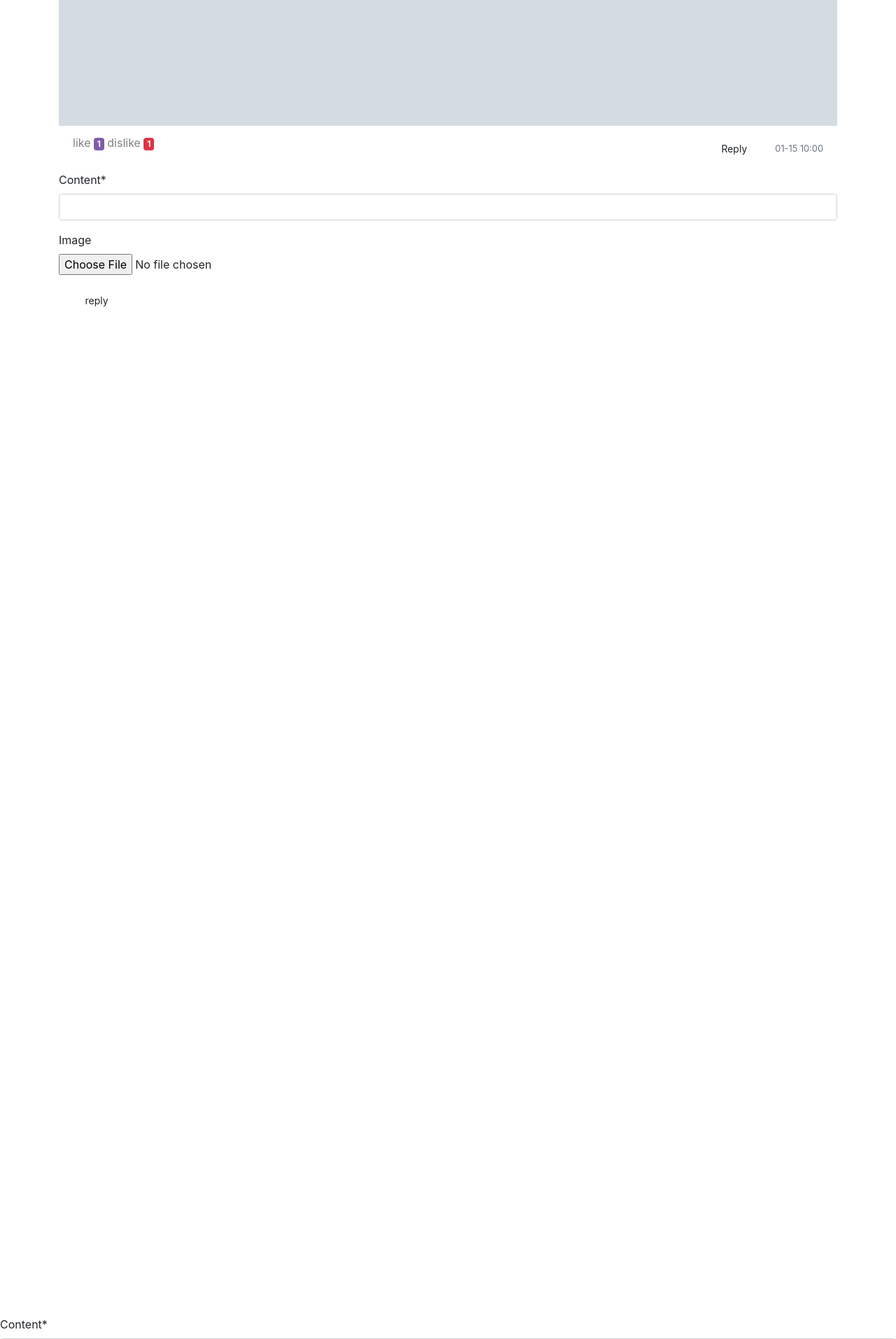
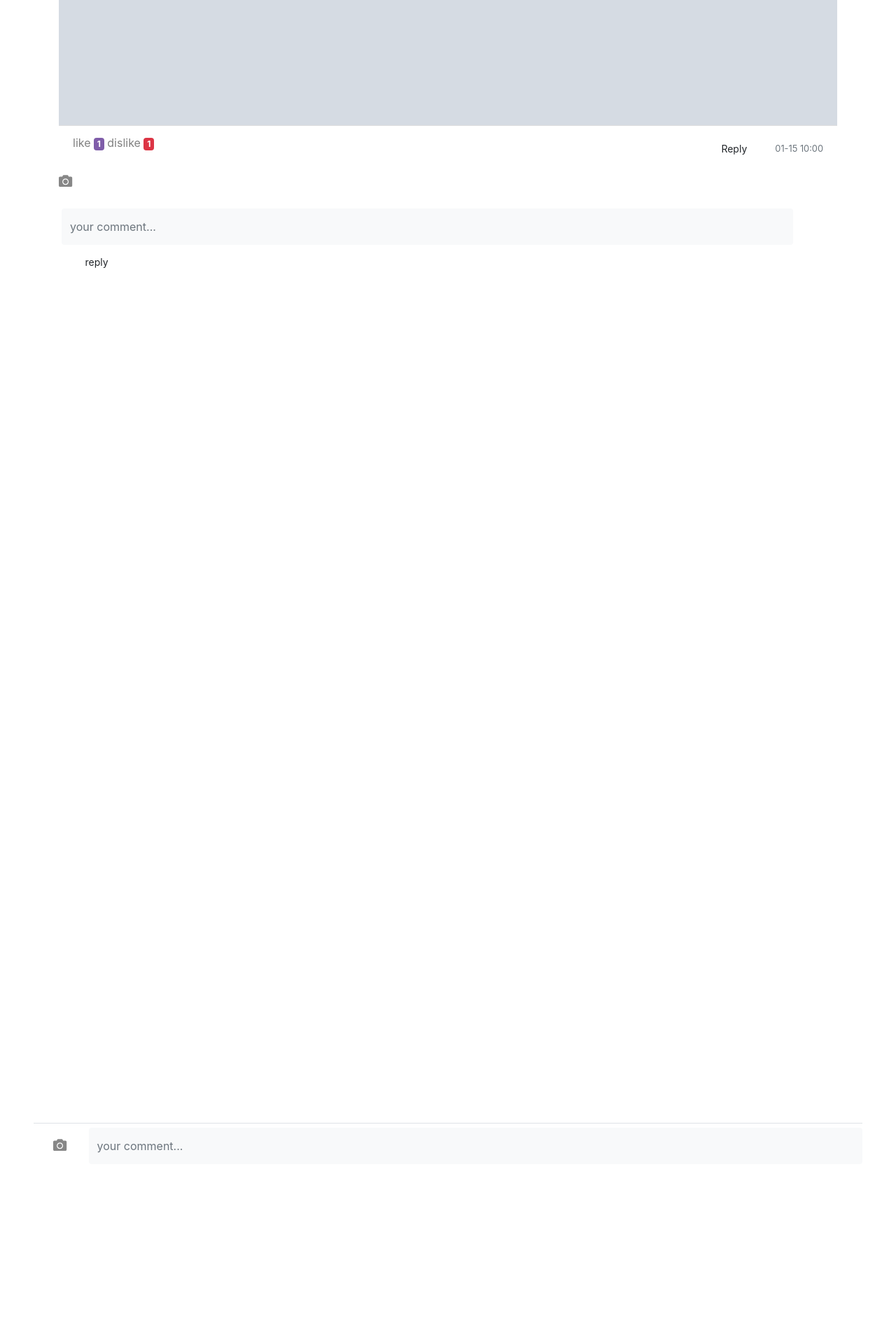
Before and after one commit to LaraDarine/lara-disqus, a Django app: page /discussions/1/ in a window 1280 px wide. Shown: the part 1964-3878 px from the top of the page at 70% size. After the commit the page ends 3612 px from the top, so only its background shows below. Run offline with Django 3.2, Linux system fonts and the light colour scheme; tables that the repository leaves empty hold one stand-in row (values such as "Sample post"); grey boxes marked "Sample" are stand-in pictures; some libraries are stand-ins or nearby versions.

Commit message:
Update comment form styles :art:

```diff
--- a/comments/forms.py
+++ b/comments/forms.py
@@ -8,12 +8,26 @@ User = get_user_model()
 
 
 class CommentForm(forms.ModelForm):
+    content = forms.CharField(
+        label='',
+        widget=forms.TextInput(
+            attrs={
+                'placeholder': 'your comment...'
+            }
+        )
+    )
+
+    image = forms.ImageField(
+        label='<i class="fas fa-camera"></i>',
+        allow_empty_file=True,
+        required=False
+    )
 
     class Meta:
         model = Comment
         fields = (
-            'content',
-            'image'
+            'image',
+            'content'
         )
 
     def add_comment(self, user, discussion):
--- a/static/css/custom.css
+++ b/static/css/custom.css
@@ -164,6 +164,38 @@ a, a:hover {
     background-color: transparent;
 }
 
+/* Comment styles */
+#new-comment {
+    padding: 4px;
+}
+
+#new-comment .form-group {
+    margin: 0 !important;
+}
+
+#div_id_content {
+    height: 40px;
+    width: 94%;
+}
+
+#div_id_image {
+    width: 4%;
+    font-size: larger;
+    color: #878787;
+}
+
+#div_id_content input {
+    margin: 2px 4px;
+    /* border-radius: 2.5rem; */
+    height: 52px;
+    border: none !important;
+    background-color: #f8f9fa;
+}
+
+.form-control-file {
+    display: none;
+}
+
 
 @media only screen
 and (min-device-width : 768px)
--- a/templates/discussions/discussion-details.html
+++ b/templates/discussions/discussion-details.html
@@ -194,15 +194,14 @@
                         {% endfor %}
                     </div>
                 </div>
+                <div id="new-comment" class="border-top">
+                    <form class="form-group d-flex justify-content-end align-items-baseline" action="" method="post" enctype="multipart/form-data">
+                        {% csrf_token %}
+                        {{ comment_form | crispy }}
+                    </form>
+                </div>
             </div>
-            <div class="new-comment">
-                <form class="form-group" action="" method="post" enctype="multipart/form-data">
-                    {% csrf_token %}
-                    {{ comment_form | crispy }}
-                    <input class="btn btn-sm" type="submit" value="comment">
-                </form>
             </div>
-        </div>
     </div>
 </section>
 {% endblock %}
```
